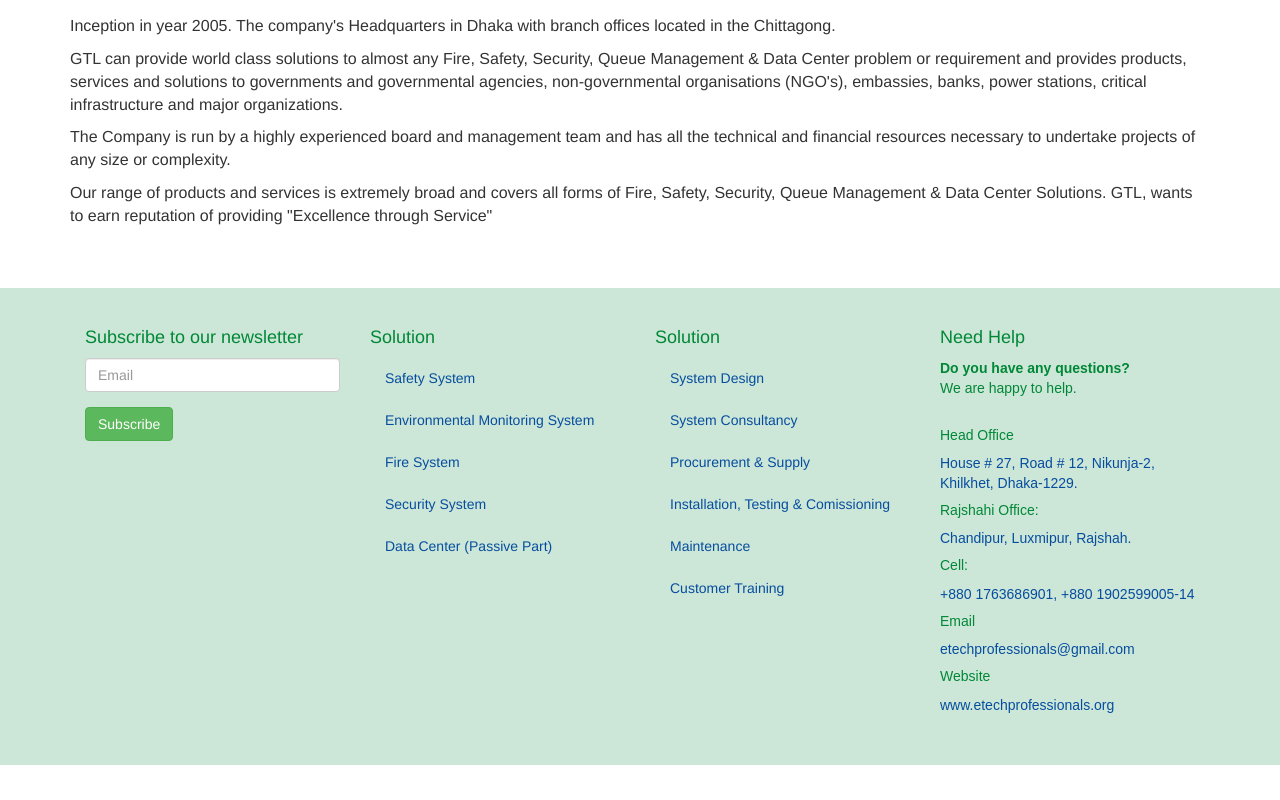
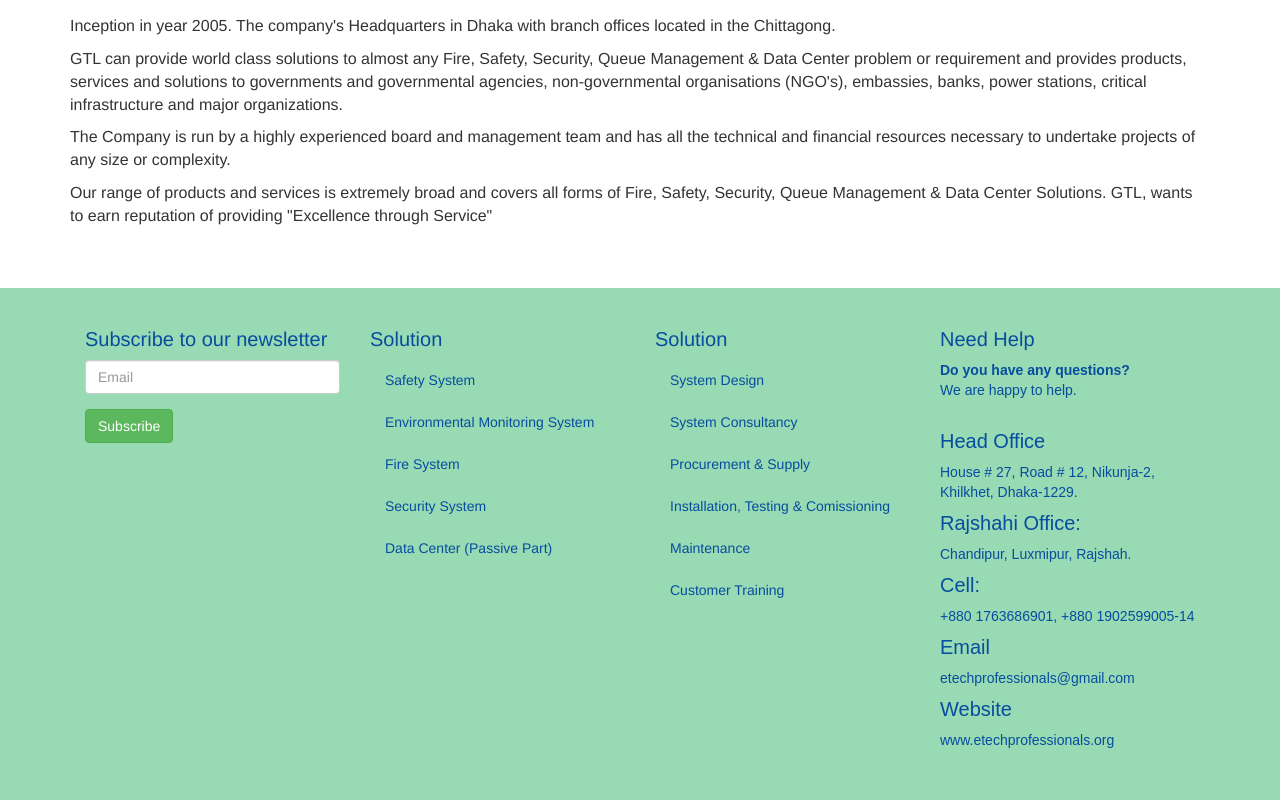
Before and after one commit to uzzol101/company, a plain HTML site: page index.html in a window 1280 px wide. Shown: the part 537-1337 px from the top of the page. Before the commit the page ends 1302 px from the top, so only its background shows below. Drawn offline with nearby package versions, Linux system fonts and the light colour scheme.

Commit message:
changed footer color

```diff
--- a/css/custom.css
+++ b/css/custom.css
@@ -43,12 +43,16 @@ hr {
 }
 footer {
     margin-top: 50px;
-    background: #CCE7D7;
-    color: #008737;
+    background: #98dab3;
+    color: #074D9F;
     padding: 30px 0
 }
 footer a, address p {
     color: #074D9F
+}
+
+footer h5, footer h4 {
+    font-size: 20px;
 }
 
 
```
